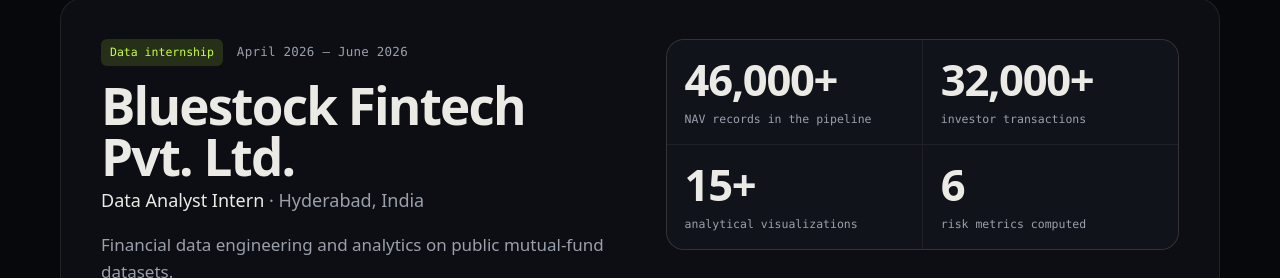
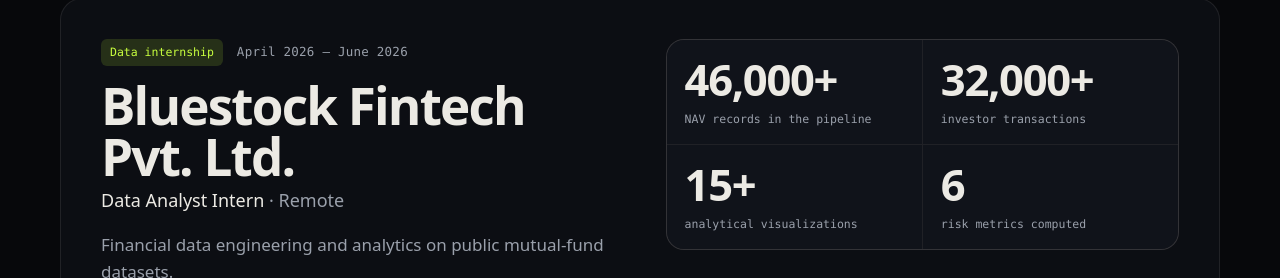
Before and after one commit to likhith1253/Portfolio, a React (Vite) app: page / in a window 1280 px wide. Shown: the part 6596-6874 px from the top of the page. Built offline with nearby package versions, Linux system fonts and the light colour scheme.

Commit message:
bluestock internship is remote, fix location in page and structured data

```diff
--- a/scripts/prerender.mjs
+++ b/scripts/prerender.mjs
@@ -36,8 +36,8 @@
   hasOccupation: EXPERIENCE.map((r) => ({
     "@type": "Occupation",
     name: `${r.title}, ${r.org}`,
-    description: `${r.period}. ${r.summary} ${r.bullets.join(" ")}`,
-    occupationLocation: { "@type": "City", name: "Hyderabad" },
+    description: `${r.period} (${r.location}). ${r.summary} ${r.bullets.join(" ")}`,
+    ...(/remote/i.test(r.location) ? {} : { occupationLocation: { "@type": "City", name: "Hyderabad" } }),
     skills: r.tools.join(", "),
   })),
   hasCredential: CERTS.map((c) => ({
--- a/src/data/site.ts
+++ b/src/data/site.ts
@@ -59,7 +59,7 @@
     org: "Bluestock Fintech Pvt. Ltd.",
     title: "Data Analyst Intern",
     period: "April 2026 – June 2026",
-    location: "Hyderabad, India",
+    location: "Remote",
     summary: "Financial data engineering and analytics on public mutual-fund datasets.",
     bullets: [
       "Built ETL pipelines (Python, Pandas, SQLAlchemy) over 46,000+ mutual fund NAV records and 32,000+ investor transactions.",
```
